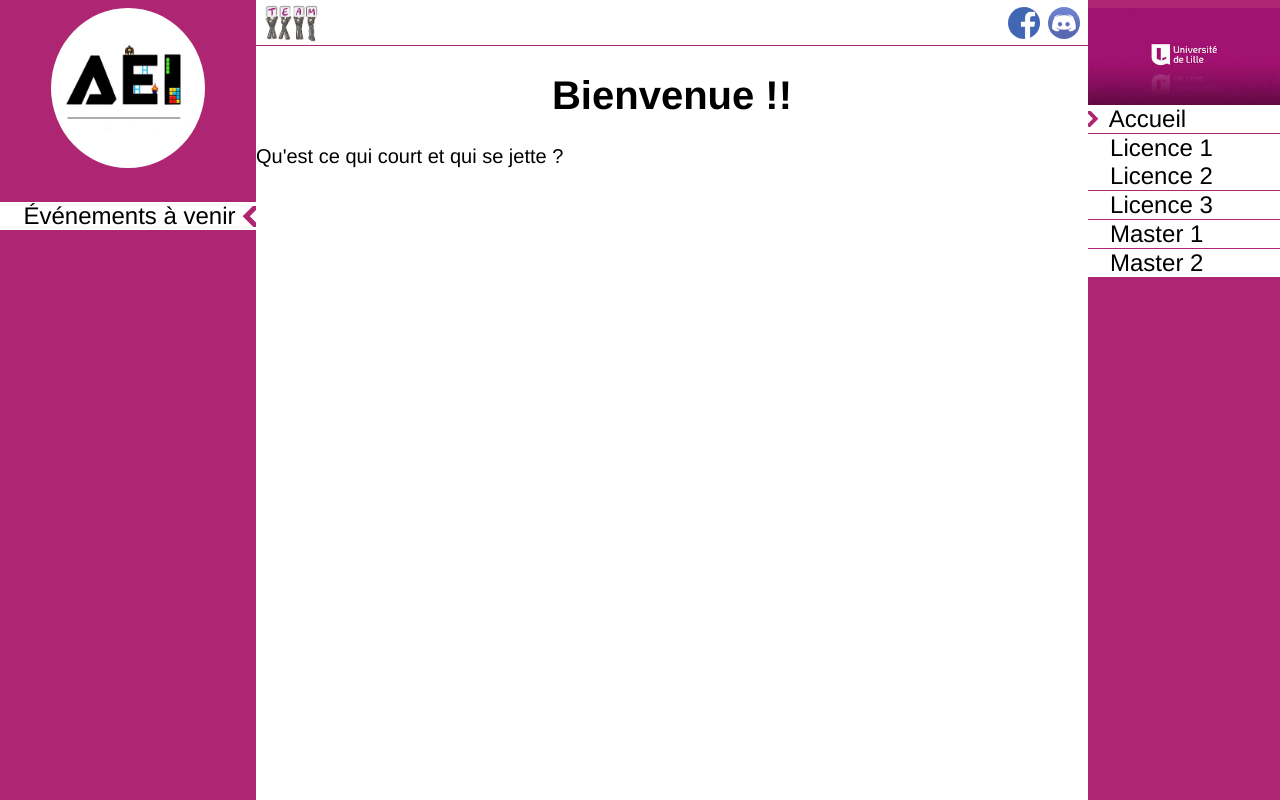
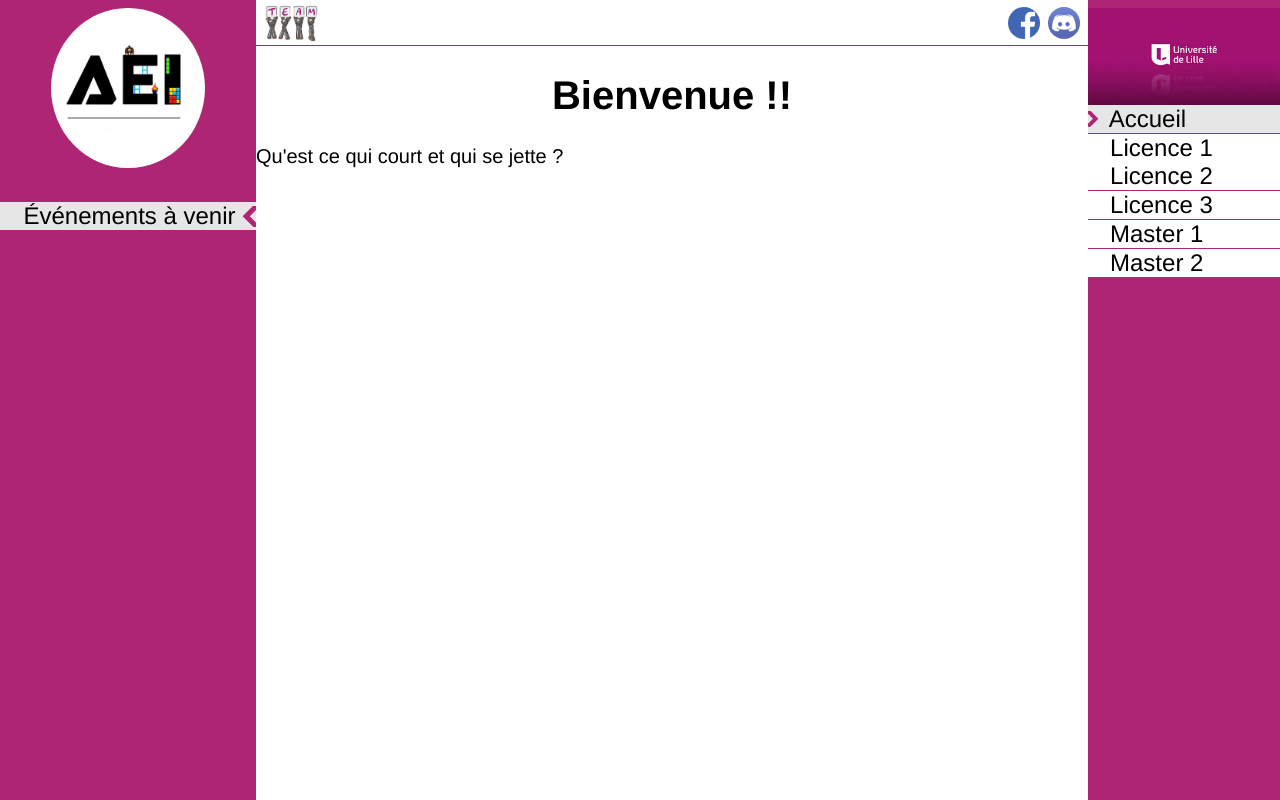
Before and after one commit to aei-lille1/website, a Vue app: page /Staff in a window 1280 px wide. Built offline with nearby package versions, Linux system fonts and the light colour scheme.

Commit message:
Change color li:hover (grey)

```diff
--- a/src/components/Nav-left.vue
+++ b/src/components/Nav-left.vue
@@ -112,6 +112,12 @@ li {
     cursor: pointer;
     margin-top: 0.3vh;
 }
+li:hover {
+    background-color: rgb(230, 230, 230);
+}
+.selected {
+    background-color: rgb(230, 230, 230);
+}
 .selected .icon {
     opacity: 1;
     transform: translateX(0);
--- a/src/components/Nav-right.vue
+++ b/src/components/Nav-right.vue
@@ -94,6 +94,12 @@ li {
     cursor: pointer;
     margin: 0.1vh 0 0 0;
 }
+li:hover {
+    background-color: rgb(230, 230, 230);
+}
+.selected {
+    background-color: rgb(230, 230, 230);
+}
 .selected .icon {
     opacity: 1;
     transform: translateX(0);
```
